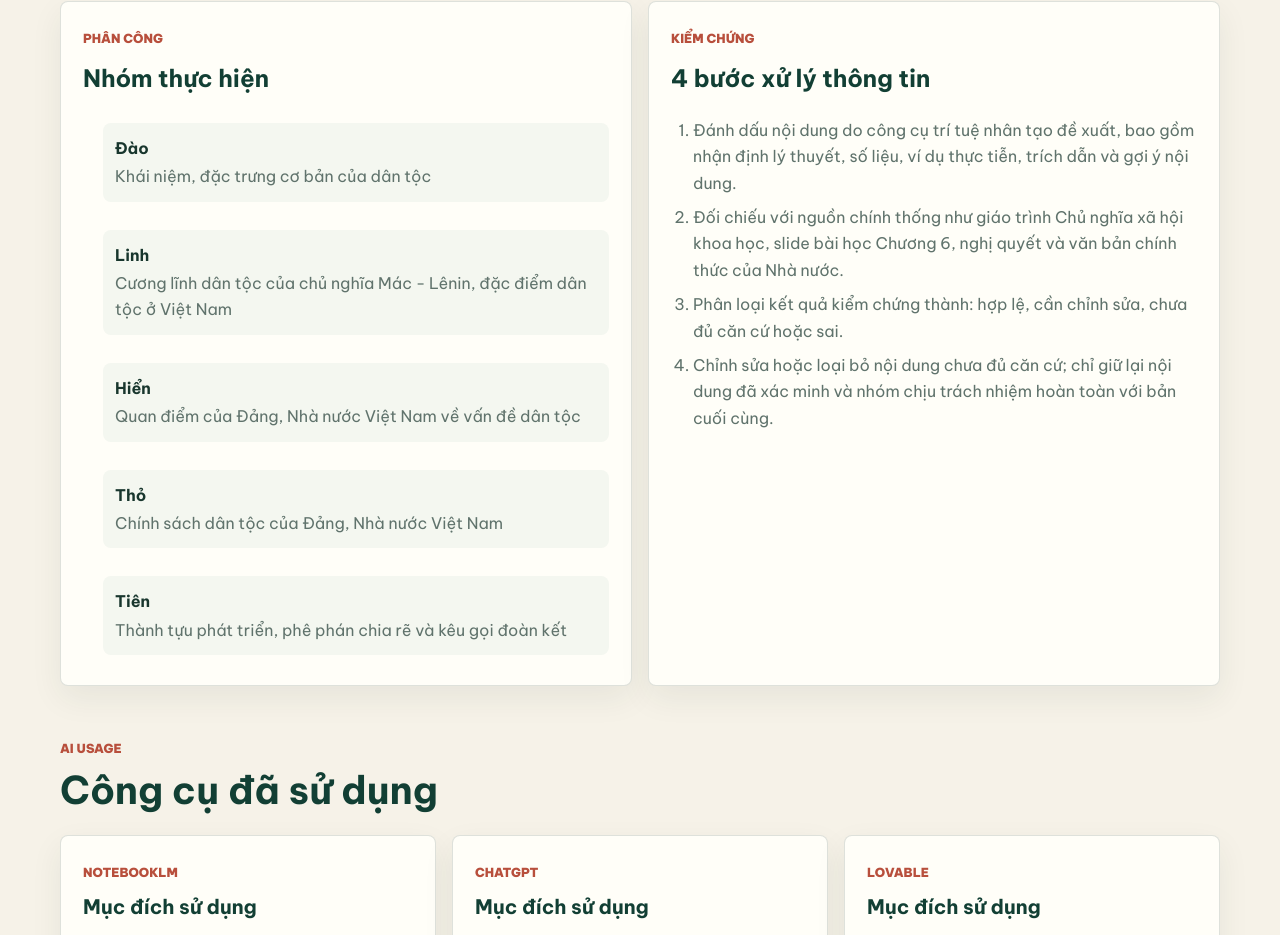
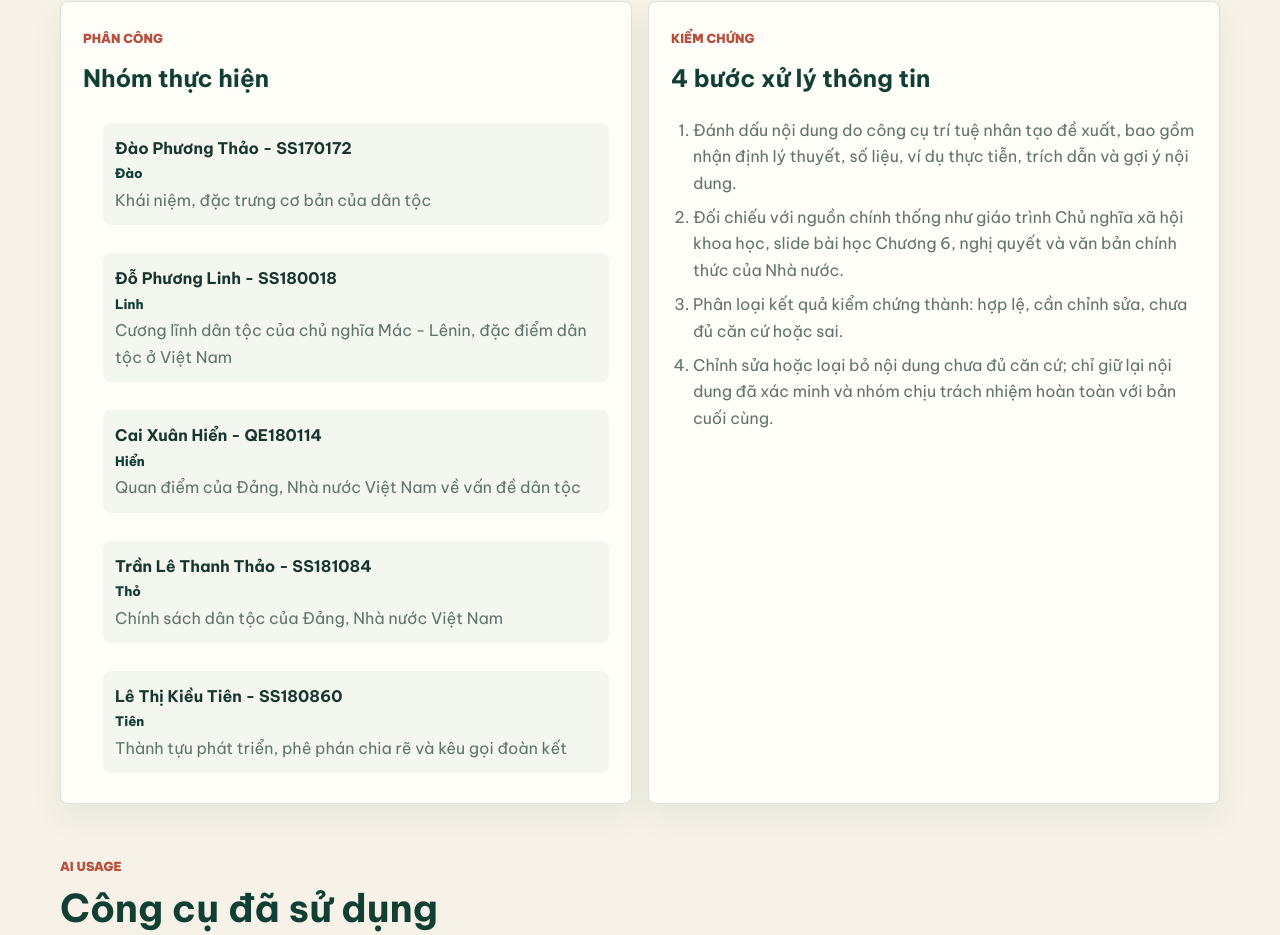
Before and after one commit to datfullstacks/mln111, a Next.js app: page /ai-usage in a window 1280 px wide. Shown: the part 771-1706 px from the top of the page. Built offline with nearby package versions, Linux system fonts and the light colour scheme.

Commit message:
ui: hide slide rail and update team credits

```diff
--- a/app/components/AIUsage.tsx
+++ b/app/components/AIUsage.tsx
@@ -29,7 +29,8 @@ export function AIUsage() {
           <ul className="assignment-list">
             {teamAssignments.map(member => (
               <li key={member.name}>
-                <strong>{member.name}</strong>
+                <strong>{member.name} - {member.studentId}</strong>
+                <em>{member.shortName}</em>
                 <span>{member.task}</span>
               </li>
             ))}
--- a/app/components/Home.tsx
+++ b/app/components/Home.tsx
@@ -1859,8 +1859,6 @@ export function Home() {
               <div className="slide-content-wrapper container">
                 <div className="slide-frame-head">
                   <span className="slide-counter">{String(index + 1).padStart(2, '0')}</span>
-                  <span className="slide-owner">{slide.member}</span>
-                  <span className="eyebrow">{slide.eyebrow}</span>
                 </div>
                 <div className="slide-layout">
                   <div className="slide-intro">
--- a/app/globals.css
+++ b/app/globals.css
@@ -323,7 +323,7 @@ select {
   top: 50%;
   z-index: 12;
   width: 88px;
-  display: grid;
+  display: none;
   gap: 9px;
   padding: 10px;
   border: 1px solid rgba(27, 94, 75, 0.18);
@@ -3400,6 +3400,13 @@ select {
   color: var(--muted);
 }
 
+.assignment-list em {
+  color: var(--green-strong);
+  font-size: 0.82rem;
+  font-style: normal;
+  font-weight: 800;
+}
+
 .ordered-list {
   margin: 18px 0 0;
   padding-left: 22px;
--- a/lib/data.ts
+++ b/lib/data.ts
@@ -578,9 +578,9 @@ export const academicIntegrity: TextBlock[] = [
 ];
 
 export const teamAssignments = [
-  { name: 'Đào', task: 'Khái niệm, đặc trưng cơ bản của dân tộc' },
-  { name: 'Linh', task: 'Cương lĩnh dân tộc của chủ nghĩa Mác - Lênin, đặc điểm dân tộc ở Việt Nam' },
-  { name: 'Hiển', task: 'Quan điểm của Đảng, Nhà nước Việt Nam về vấn đề dân tộc' },
-  { name: 'Thỏ', task: 'Chính sách dân tộc của Đảng, Nhà nước Việt Nam' },
-  { name: 'Tiên', task: 'Thành tựu phát triển, phê phán chia rẽ và kêu gọi đoàn kết' }
+  { name: 'Đào Phương Thảo', studentId: 'SS170172', shortName: 'Đào', task: 'Khái niệm, đặc trưng cơ bản của dân tộc' },
+  { name: 'Đỗ Phương Linh', studentId: 'SS180018', shortName: 'Linh', task: 'Cương lĩnh dân tộc của chủ nghĩa Mác - Lênin, đặc điểm dân tộc ở Việt Nam' },
+  { name: 'Cai Xuân Hiển', studentId: 'QE180114', shortName: 'Hiển', task: 'Quan điểm của Đảng, Nhà nước Việt Nam về vấn đề dân tộc' },
+  { name: 'Trần Lê Thanh Thảo', studentId: 'SS181084', shortName: 'Thỏ', task: 'Chính sách dân tộc của Đảng, Nhà nước Việt Nam' },
+  { name: 'Lê Thị Kiều Tiên', studentId: 'SS180860', shortName: 'Tiên', task: 'Thành tựu phát triển, phê phán chia rẽ và kêu gọi đoàn kết' }
 ];
```
Also changed, not shown: app/components/SlideDeckControls.tsx (+1 -68 lines).
